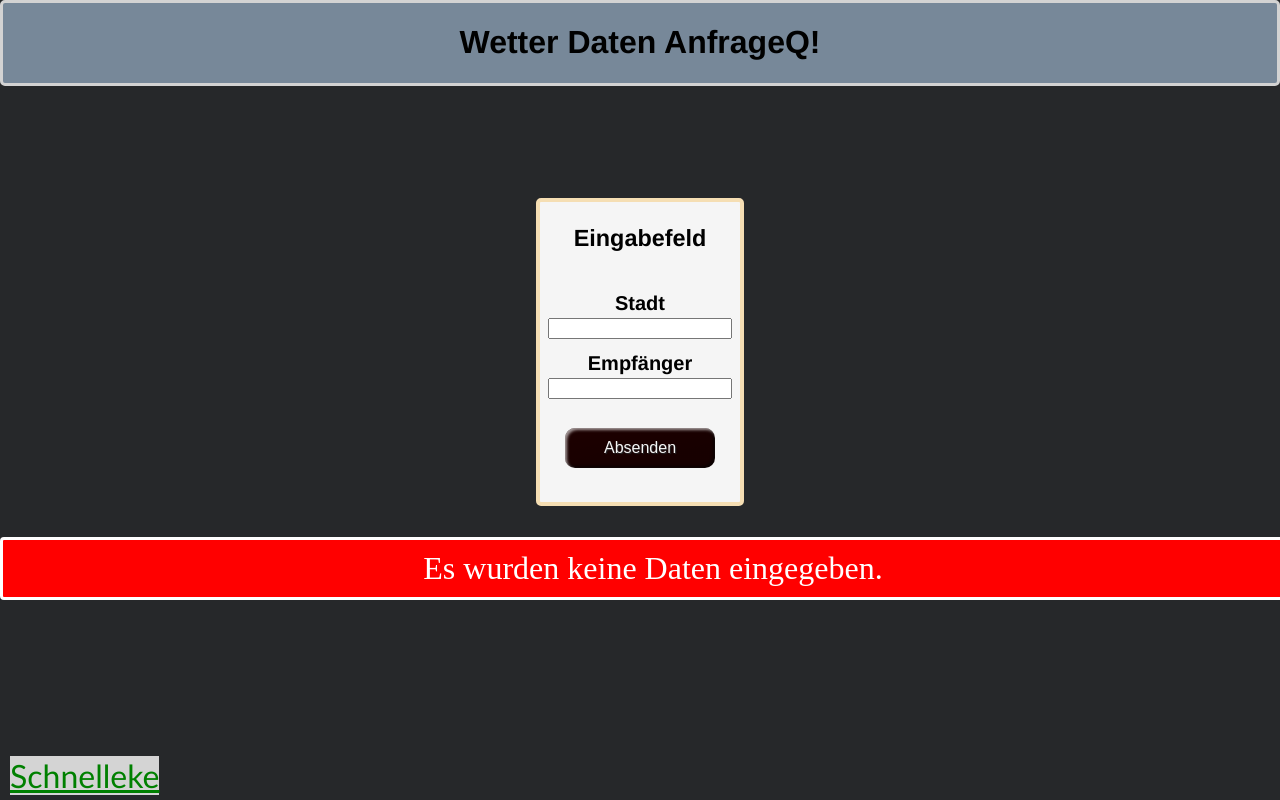
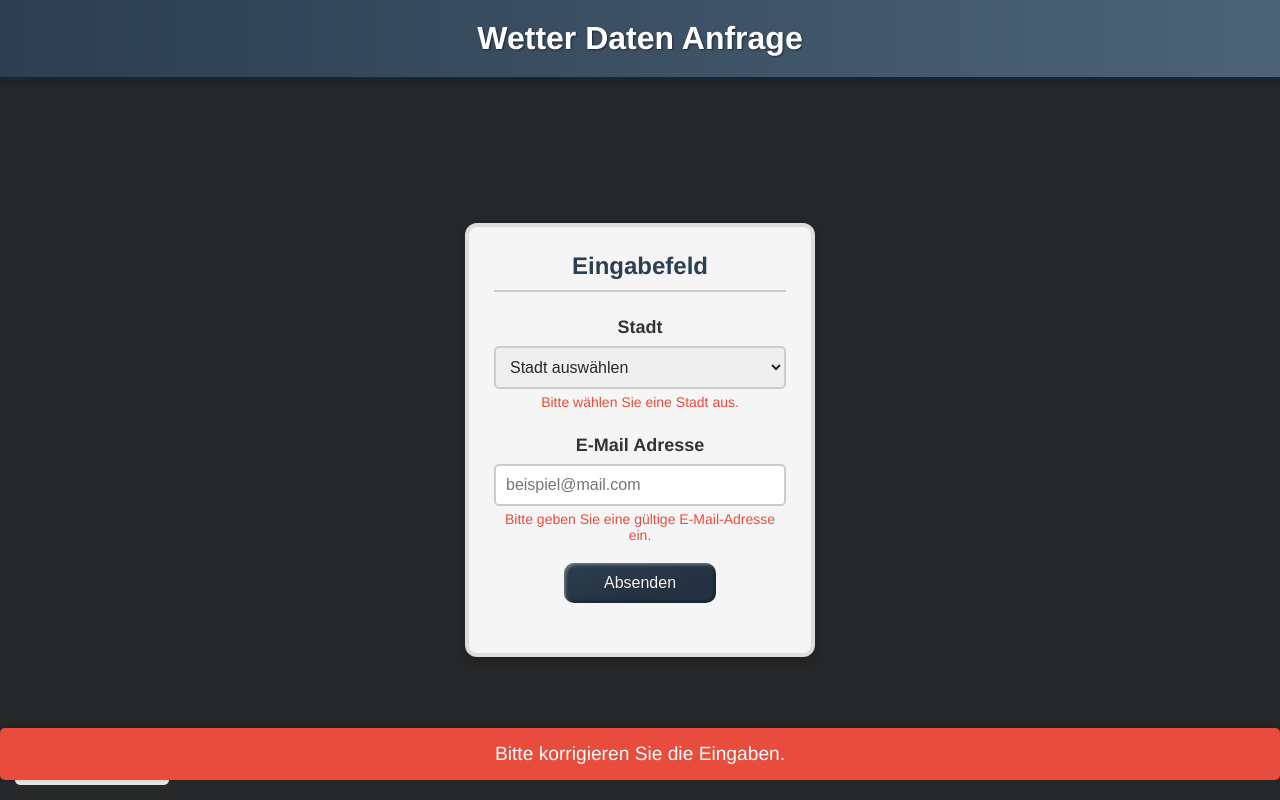
Before and after one commit to scrmarcel/weatherApiWeb, a plain HTML site: page index.html in a window 1280 px wide. Both pictures are taken after a click on the button "Absenden". Drawn offline with Linux system fonts and the light colour scheme.

Commit message:
3 commit from Tria

```diff
--- a/function.js
+++ b/function.js
@@ -1,30 +1,85 @@
+document.addEventListener("DOMContentLoaded", function () {
+  // DOM-Elemente abrufen
+  const stadtSelect = document.getElementById("stadtSelect");
+  const emailInput = document.getElementById("mailinp");
+  const stadtError = document.getElementById("stadtError");
+  const emailError = document.getElementById("emailError");
+  const nachricht = document.getElementById("nachricht");
+  const submitButton = document.getElementById("funcbut");
 
+  // Event-Listener für den Submit-Button
+  submitButton.addEventListener("click", function () {
+    // Eingaben abrufen und validieren
+    const selectedStadt = stadtSelect.value.trim();
+    const emailValue = emailInput.value.trim();
 
+    // Fehlermarkierungen zurücksetzen
+    stadtError.style.display = "none";
+    emailError.style.display = "none";
 
+    // Validierung
+    let isValid = true;
 
+    // Stadt validieren
+    if (selectedStadt === "") {
+      stadtError.style.display = "block";
+      isValid = false;
+    }
 
+    // E-Mail validieren
+    if (!validateEmail(emailValue)) {
+      emailError.style.display = "block";
+      isValid = false;
+    }
 
-document.getElementById('funcbut').addEventListener('click', function() {
-    const eingabe1 = document.getElementById('textinp').value.trim(); // Leerzeichen entfernen
-    const eingabe2 = document.getElementById('mailinp').value.trim(); // Leerzeichen entfernen
-    const nachricht = document.getElementById('nachricht');
+    // Wenn alles gültig ist, Anfrage senden
+    if (isValid) {
+      // Erfolgsmeldung anzeigen
+      nachricht.textContent = "Daten werden übermittelt...";
+      nachricht.className = "success-message";
+      nachricht.style.display = "block";
 
-    if (eingabe1 === "" || eingabe2 === "") {
-        nachricht.textContent = "Es wurden keine Daten eingegeben.";
-        nachricht.style.color = "white";
-    } else {
-        nachricht.textContent = "Daten werden übermittelt...";
-        nachricht.style.color = "darkgreen";
-
-        // URL mit Query-Parametern erstellen
-        const url = `https://172.16.1.41/dw/request/requestForWeather/${encodeURIComponent(eingabe1)}/${encodeURIComponent(eingabe2)}`;
+      // URL mit ausgewählter Stadt und E-Mail
+      const url = `https://172.16.1.41/dw/Request/requestForWeather/${encodeURIComponent(
+        selectedStadt
+      )}/${encodeURIComponent(emailValue)}`;
 
       // Stummer URL-Aufruf (ohne Prüfung der Antwort)
-        const response = fetch(url, { method: 'GET' }); // Sendet die Anfrage, ignoriert die Antwort
+      const response = fetch(url, { method: "GET" }); // Sendet die Anfrage, ignoriert die Antwort
 
+      // Nachricht nach 5 Sekunden ausblenden
+      setTimeout(() => {
+        nachricht.style.display = "none";
+      }, 5000);
+    } else {
+      // Fehlermeldung anzeigen
+      nachricht.textContent = "Bitte korrigieren Sie die Eingaben.";
+      nachricht.className = "error-message";
+      nachricht.style.display = "block";
 
+      // Nachricht nach 5 Sekunden ausblenden
+      setTimeout(() => {
+        nachricht.style.display = "none";
+      }, 5000);
+    }
+  });
 
+  // E-Mail-Validierungsfunktion
+  function validateEmail(email) {
+    const emailRegex = /^[^\s@]+@[^\s@]+\.[^\s@]+$/;
+    return emailRegex.test(email);
   }
 
-    nachricht.style.display = "block"; // Nachricht sichtbar machen
+  // Event-Listener für Eingabe-Änderungen - Fehler ausblenden
+  stadtSelect.addEventListener("change", function () {
+    if (this.value !== "") {
+      stadtError.style.display = "none";
+    }
   });
+
+  emailInput.addEventListener("input", function () {
+    if (validateEmail(this.value)) {
+      emailError.style.display = "none";
+    }
+  });
+});
--- a/index.html
+++ b/index.html
@@ -1,75 +1,54 @@
 <!DOCTYPE html>
-<html>
+<html lang="de">
 
 <head>
+    <meta charset="UTF-8">
+    <meta name="viewport" content="width=device-width, initial-scale=1.0">
     <link rel="stylesheet" href="style.css">
     <title>Wetter Daten</title>
-    <style>
-        body {
-            margin: 0;
-            padding: 0;
-            min-height: 100vh;
-            display: flex;
-            flex-direction: column;
-        }
-
-        #nachricht {
-            position: fixed;
-            bottom: 200px;
-            left: 0;
-            width: 100%;
-            text-align: center;
-            background-color: red;
-            border: 3px solid white;
-            border-radius: 4px;
-            padding: 10px;
-            display: none;
-        }
-    </style>
+</head>
 
 <body>
-
     <header>
-        <h1>Wetter Daten AnfrageQ!</h1>
+        <h1>Wetter Daten Anfrage</h1>
     </header>
 
-
+    <div class="container">
         <div class="inputfield">
-
             <h3>Eingabefeld</h3>
 
             <div class="dataread">
-            <b>Stadt</b>
-            <input type="text" id="textinp">
+                <label for="stadtSelect"><b>Stadt</b></label>
+                <select id="stadtSelect">
+                    <option value="">Stadt auswählen</option>
+                    <option value="Wolfsburg">Wolfsburg</option>
+                    <option value="Gifhorn">Gifhorn</option>
+                    <option value="Wittingen">Wittingen</option>
+                    <option value="Braunschweig">Braunschweig</option>
+                    <option value="Peine">Peine</option>
+                </select>
+                <div id="stadtError" class="error-text">Bitte wählen Sie eine Stadt aus.</div>
             </div>
 
             <div class="dataread2">
+                <label for="mailinp"><b>E-Mail Adresse</b></label>
+                <input type="email" id="mailinp" placeholder="beispiel@mail.com">
+                <div id="emailError" class="error-text">Bitte geben Sie eine gültige E-Mail-Adresse ein.</div>
 
-            <b>Empfänger</b>
-
-            <input type="email" id="mailinp">
-
-            <div>
-
-
-                <button id="funcbut" button class="send button styled" type="button">Absenden</button>
-
-                <script src="function.js"></script>
+                <div class="button-container">
+                    <button id="funcbut" class="styled">Absenden</button>
                 </div>
-
             </div>
-
+        </div>
     </div>
 
     <div id="nachricht"></div>
 
-
     <div class="textlogo">
-        <a href="https://www.schnellecke.com/">Schnelleke</a>
-
+        <a href="https://www.schnellecke.com/">Schnellecke</a>
     </div>
 
-
+    <script src="function.js"></script>
 </body>
 
 </html>
--- a/style.css
+++ b/style.css
@@ -1,111 +1,183 @@
-header {
-    font-family: Helvetica, Times, serif;
-    background-color: lightslategray;
-    text-align: center;
-    border: 3px solid lightgray;
-    border-radius: 5px;
-    color: black;
+* {
+  box-sizing: border-box;
+  margin: 0;
+  padding: 0;
 }
 
+body {
+  font-family: Helvetica, Arial, sans-serif;
+  background-color: #26282a;
+  min-height: 100vh;
+  display: flex;
+  flex-direction: column;
+}
 
-body {
-    background-color: #26282A;
+header {
+  background: linear-gradient(to right, #2c3e50, #4c6378);
+  padding: 20px;
+  text-align: center;
+  border-bottom: 3px solid #1a2533;
+  box-shadow: 0 4px 8px rgba(0, 0, 0, 0.2);
+}
 
+header h1 {
+  color: white;
+  text-shadow: 1px 1px 2px rgba(0, 0, 0, 0.5);
+  font-size: 2rem;
+}
+
+.container {
+  display: flex;
+  justify-content: center;
+  align-items: center;
+  flex: 1;
+  padding: 20px;
 }
 
 .inputfield {
-    font-size: 20px;
-    font-family: Helvetica, Times, serif;
-    position: absolute;
-    top: 44%;
-    left: 50%;
-    margin-right: -50%;
-    transform: translate(-50%, -50%);
+  font-size: 18px;
   text-align: center;
   background-color: whitesmoke;
-    width: 200px;
-    height: 300px;
-    border: 4px solid wheat;
-    border-radius: 5px;
-
+  width: 350px;
+  padding: 25px;
+  border: 4px solid #ddd;
+  border-radius: 12px;
+  box-shadow: 0 5px 15px rgba(0, 0, 0, 0.2);
 }
 
-.dataread {
-    position: absolute;
-    top: 30%;
-    font-family: Helvetica, Times, serif;
+.inputfield h3 {
+  margin-bottom: 25px;
+  color: #2c3e50;
+  font-size: 24px;
+  border-bottom: 2px solid #ccc;
+  padding-bottom: 10px;
 }
 
+.dataread,
 .dataread2 {
-    position: absolute;
-    top: 50%;
-    font-family: Helvetica, Times, serif;
+  margin-bottom: 25px;
 }
 
+.dataread label,
+.dataread2 label {
+  display: block;
+  margin-bottom: 8px;
+  font-weight: bold;
+  color: #333;
+}
 
+.dataread select,
+.dataread2 input {
+  width: 100%;
+  padding: 10px;
+  border: 2px solid #ccc;
+  border-radius: 5px;
+  font-size: 16px;
+  color: #26282a;
+}
+
+.dataread select:focus,
+.dataread2 input:focus {
+  border-color: #4c6378;
+  outline: none;
+  box-shadow: 0 0 5px rgba(76, 99, 120, 0.5);
+}
+
+.error-text {
+  color: #e74c3c;
+  font-size: 14px;
+  margin-top: 5px;
+  display: none;
+}
+
+.button-container {
+  margin-top: 20px;
+}
 
 .styled {
-    margin-top: 29px;
+  display: inline-block;
   border: 0;
   line-height: 2.5;
-    padding: 0 39px;
+  padding: 0 40px;
   font-size: 1rem;
   text-align: center;
   color: whitesmoke;
-    text-shadow: 1px 1px 1px #26282A;
+  text-shadow: 1px 1px 1px #26282a;
   border-radius: 10px;
-    background-color: rgba(29, 0, 0, 1);
+  background-color: #2c3e50;
   background-image: linear-gradient(
     to top left,
     rgba(0, 0, 0, 0.2),
     rgba(0, 0, 0, 0.2) 30%,
     rgba(0, 0, 0, 0)
   );
-    box-shadow:
-      inset 2px 2px 3px rgba(255, 255, 255, 0.6),
-      inset -2px -2px 3px rgba(0, 0, 0, 0.6);
+  box-shadow: inset 2px 2px 3px rgba(255, 255, 255, 0.3),
+    inset -2px -2px 3px rgba(0, 0, 0, 0.3);
+  cursor: pointer;
+  transition: background-color 0.3s, transform 0.1s;
 }
 
 .styled:hover {
-    background-color: #26282A;
+  background-color: #3a546e;
 }
 
 .styled:active {
-    box-shadow:
-      inset -2px -2px 3px rgba(255, 255, 255, 0.6),
-      inset 2px 2px 3px rgba(0, 0, 0, 0.6);
+  box-shadow: inset -2px -2px 3px rgba(255, 255, 255, 0.3),
+    inset 2px 2px 3px rgba(0, 0, 0, 0.3);
+  transform: scale(0.98);
 }
-
-input {
-    color: #26282A;
-    font-size: 13px;
-}
-
 
 #nachricht {
   position: fixed;
-    bottom: 0;
+  bottom: 20px;
   left: 0;
   width: 100%;
   text-align: center;
-    background-color: #f9f9f9;
-    border-top: 1px solid #ccc;
-    padding: 20px;
-    font-size: 2em;
+  padding: 15px;
+  font-size: 1.2em;
   display: none;
+  z-index: 100;
+  border-radius: 5px;
+  box-shadow: 0 -2px 10px rgba(0, 0, 0, 0.2);
+}
+
+.success-message {
+  background-color: #2ecc71;
+  color: white;
+}
+
+.error-message {
+  background-color: #e74c3c;
+  color: white;
+}
+
+.textlogo {
+  position: fixed;
+  left: 15px;
+  bottom: 15px;
 }
 
 .textlogo a {
-    background-color: rgb(255, 255, 255, 0.8);
-    font-size: 32px;
-    font-family: 'Gill Sans', 'Gill Sans MT', Calibri, 'Trebuchet MS', sans-serif;
+  display: inline-block;
+  background-color: rgba(255, 255, 255, 0.9);
+  font-size: 24px;
+  font-family: "Gill Sans", "Gill Sans MT", Calibri, "Trebuchet MS", sans-serif;
   color: green;
-    position: absolute;
-    left: 0;
-    bottom: 0;
-    margin: 5px 10px;
+  padding: 8px 15px;
+  text-decoration: none;
+  border-radius: 5px;
+  transition: background-color 0.3s;
 }
 
-.styled:active {
-    background: linear-gradient(90deg, red 50%, green 50%);
+.textlogo a:hover {
+  background-color: rgba(255, 255, 255, 1);
+  box-shadow: 0 2px 5px rgba(0, 0, 0, 0.2);
 }
+
+/* Responsive design */
+@media (max-width: 500px) {
+  .inputfield {
+    width: 95%;
+    max-width: 350px;
+  }
+}
```
Lines whose indentation alone changed are shown as unchanged.
